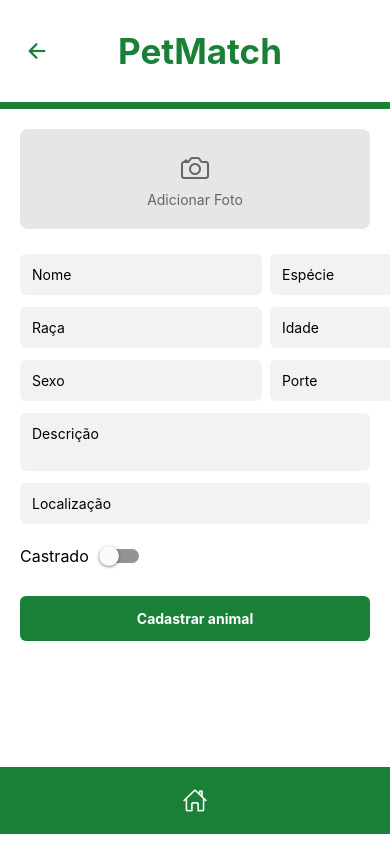
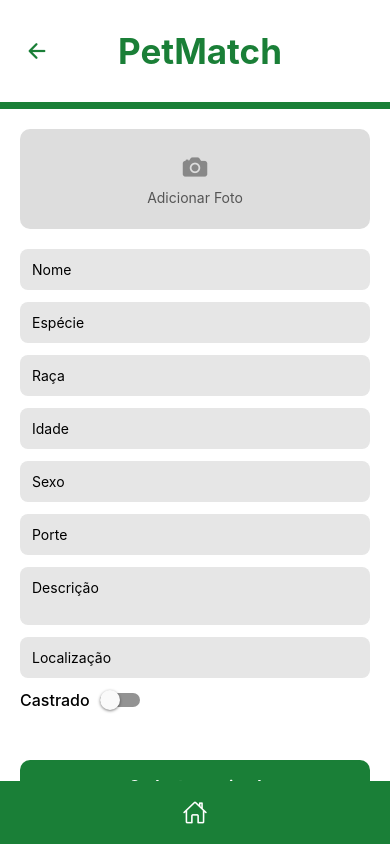
Before and after one commit to grazisarturi/PetMatch, a React Native app: screen /CadastroAnimal in a window 390 px wide. Built offline with nearby package versions, Linux system fonts and the light colour scheme.

Commit message:
firebase

```diff
--- a/firebase.js
+++ b/firebase.js
@@ -1,5 +1,7 @@
 import firebase from "firebase/compat/app";
-import 'firebase/compat/firestore'
+import 'firebase/compat/firestore';
+import 'firebase/compat/auth';
+
 
 const firebaseConfig = {
     apiKey: "AIzaSyBu5Oclq6Jo49qbjTKoaudo6exgRjlwjHk",
--- a/package.json
+++ b/package.json
@@ -21,7 +21,9 @@
     "react-native": "0.79.2",
     "react-native-safe-area-context": "^5.4.0",
     "react-native-screens": "^4.10.0",
-    "react-native-web": "^0.20.0"
+    "react-native-web": "^0.20.0",
+    "expo-image-picker": "~16.1.4",
+    "expo-file-system": "~18.1.10"
   },
   "devDependencies": {
     "@babel/core": "^7.20.0"
--- a/screens/Adotante/DetalhesClinica.js
+++ b/screens/Adotante/DetalhesClinica.js
@@ -31,7 +31,6 @@ export default function DetalhesClinica({ route, navigation }) {
     <View style={styles.container}>
       <Cabecalho2 navigation={navigation} />
 
-      {/* Imagem da clínica */}
       <View style={styles.clinicaImagemContainer}>
         <Image
           source={require('../../images/capa-clinica.jpg')}
--- a/screens/CadastroAnimal.js
+++ b/screens/CadastroAnimal.js
@@ -1,13 +1,7 @@
 import React, { useState } from 'react';
 import {
-  View,
-  Text,
-  TextInput,
-  StyleSheet,
-  TouchableOpacity,
-  ScrollView,
-  Switch,
-  Alert
+  View, Text, TextInput, StyleSheet,
+  TouchableOpacity, ScrollView, Switch, Alert
 } from 'react-native';
 import { Ionicons } from '@expo/vector-icons';
 import Cabecalho2 from '../components/Cabecalho2';
@@ -26,12 +20,7 @@ export default function CadastroAnimal({ navigation }) {
   const [localizacao, setLocalizacao] = useState('');
   const [castrado, setCastrado] = useState(false);
 
-  const handleCadastrar = async () => {
-    if (!nome || !especie || !idade || !localizacao) {
-      Alert.alert('Erro', 'Preencha todos os campos obrigatórios!');
-      return;
-    }
-
+  const cadastrarAnimal = async () => {
     try {
       await db.collection('animais').add({
         nome,
@@ -42,11 +31,12 @@ export default function CadastroAnimal({ navigation }) {
         porte,
         descricao,
         localizacao,
-        castrado
+        castrado,
+        imagem: 'https://via.placeholder.com/100'
       });
 
       Alert.alert('Sucesso', 'Animal cadastrado com sucesso!');
-      navigation.navigate('AbrigoDashboard'); // ou outra tela que preferir
+      navigation.navigate('AbrigoDashboard');
     } catch (error) {
       console.error('Erro ao cadastrar animal:', error);
       Alert.alert('Erro', 'Não foi possível cadastrar o animal.');
@@ -56,82 +46,32 @@ export default function CadastroAnimal({ navigation }) {
   return (
     <View style={styles.container}>
       <Cabecalho2 navigation={navigation} />
-
       <ScrollView contentContainerStyle={styles.form}>
         <TouchableOpacity style={styles.fotoBox}>
-          <Ionicons name="camera-outline" size={32} color="#666" />
-          <Text style={styles.fotoText}>Adicionar Foto</Text>
+          <Ionicons name="camera" size={28} color="#888" />
+          <Text style={styles.fotoTexto}>Adicionar Foto</Text>
         </TouchableOpacity>
 
-        <View style={styles.row}>
-          <TextInput
-            style={styles.input}
-            placeholder="Nome"
-            value={nome}
-            onChangeText={setNome}
-          />
-          <TextInput
-            style={styles.input}
-            placeholder="Espécie"
-            value={especie}
-            onChangeText={setEspecie}
-          />
-        </View>
-
-        <View style={styles.row}>
-          <TextInput
-            style={styles.input}
-            placeholder="Raça"
-            value={raca}
-            onChangeText={setRaca}
-          />
-          <TextInput
-            style={styles.input}
-            placeholder="Idade"
-            value={idade}
-            onChangeText={setIdade}
-          />
-        </View>
-
-        <View style={styles.row}>
-          <TextInput
-            style={styles.input}
-            placeholder="Sexo"
-            value={sexo}
-            onChangeText={setSexo}
-          />
-          <TextInput
-            style={styles.input}
-            placeholder="Porte"
-            value={porte}
-            onChangeText={setPorte}
-          />
-        </View>
-
-        <TextInput
-          style={styles.inputFull}
-          placeholder="Descrição"
-          multiline
-          value={descricao}
-          onChangeText={setDescricao}
-        />
-
-        <TextInput
-          style={styles.inputFull}
-          placeholder="Localização"
-          value={localizacao}
-          onChangeText={setLocalizacao}
-        />
+        <TextInput style={styles.input} placeholder="Nome" value={nome} onChangeText={setNome} />
+        <TextInput style={styles.input} placeholder="Espécie" value={especie} onChangeText={setEspecie} />
+        <TextInput style={styles.input} placeholder="Raça" value={raca} onChangeText={setRaca} />
+        <TextInput style={styles.input} placeholder="Idade" value={idade} onChangeText={setIdade} />
+        <TextInput style={styles.input} placeholder="Sexo" value={sexo} onChangeText={setSexo} />
+        <TextInput style={styles.input} placeholder="Porte" value={porte} onChangeText={setPorte} />
+        <TextInput style={styles.input} placeholder="Descrição" value={descricao} onChangeText={setDescricao} multiline />
+        <TextInput style={styles.input} placeholder="Localização" value={localizacao} onChangeText={setLocalizacao} />
 
         <View style={styles.switchContainer}>
           <Text style={styles.switchLabel}>Castrado</Text>
           <Switch value={castrado} onValueChange={setCastrado} />
         </View>
 
-        <TouchableOpacity style={styles.botaoCadastrar} onPress={handleCadastrar}>
-          <Text style={styles.botaoTexto}>Cadastrar animal</Text>
+        {/* Botão Cadastrar dentro do ScrollView */}
+        <TouchableOpacity style={styles.button} onPress={cadastrarAnimal}>
+          <Text style={styles.buttonText}>Cadastrar animal</Text>
         </TouchableOpacity>
       </ScrollView>
+
 
       <View style={styles.footer}>
         <Ionicons
@@ -147,59 +87,51 @@ export default function CadastroAnimal({ navigation }) {
 
 const styles = StyleSheet.create({
   container: { flex: 1, backgroundColor: '#fff' },
-  form: { padding: 20 },
+  form: { padding: 20, paddingBottom: 140 },
   fotoBox: {
+    backgroundColor: '#ddd',
     height: 100,
+    justifyContent: 'center',
+    alignItems: 'center',
+    borderRadius: 10,
+    marginBottom: 20
+  },
+  fotoTexto: { color: '#555', marginTop: 6 },
+  input: {
     backgroundColor: '#e6e6e6',
     borderRadius: 8,
-    justifyContent: 'center',
-    alignItems: 'center',
-    marginBottom: 25
-  },
-  fotoText: { color: '#666', marginTop: 5 },
-  row: {
-    flexDirection: 'row',
-    justifyContent: 'space-between',
-    marginBottom: 12
-  },
-  input: {
-    backgroundColor: '#f2f2f2',
-    borderRadius: 6,
-    padding: 12,
-    flex: 1,
-    marginRight: 8
-  },
-  inputFull: {
-    backgroundColor: '#f2f2f2',
-    borderRadius: 6,
     padding: 12,
     marginBottom: 12
   },
   switchContainer: {
     flexDirection: 'row',
     alignItems: 'center',
-    marginTop: 10,
-    marginBottom: 20
+    marginBottom: 30
   },
   switchLabel: {
-    marginRight: 10,
+    fontSize: 16,
+    fontWeight: '500',
+    marginRight: 10
+  },
+  button: {
+    backgroundColor: '#1a7f37',
+    paddingVertical: 16,
+    borderRadius: 10,
+    alignItems: 'center',
+    marginTop: 20
+  },
+
+  buttonText: {
+    color: '#fff',
+    fontWeight: 'bold',
     fontSize: 16
-  },
-  botaoCadastrar: {
-    backgroundColor: '#1a7f37',
-    padding: 14,
-    borderRadius: 6,
-    alignItems: 'center',
-    marginTop: 10
-  },
-  botaoTexto: {
-    color: '#fff',
-    fontWeight: 'bold'
   },
   footer: {
     backgroundColor: '#1a7f37',
     alignItems: 'center',
-    padding: 20,
-    marginBottom: 10
+    padding: 18,
+    position: 'absolute',
+    bottom: 0,
+    width: '100%',
   }
 });
--- a/screens/ListaPets.js
+++ b/screens/ListaPets.js
@@ -1,78 +1,95 @@
-import React, { useState } from 'react';
-import { View, Text, StyleSheet, Image, TouchableOpacity, ScrollView, Alert } from 'react-native';
+import React, { useEffect, useState } from 'react';
+import {
+  View, Text, StyleSheet, Image, FlatList,
+  TouchableOpacity, Alert
+} from 'react-native';
 import { Ionicons } from '@expo/vector-icons';
+import { firebase } from '../firebase';
+import { useIsFocused } from '@react-navigation/native';
 import Cabecalho2 from '../components/Cabecalho2';
 
+const db = firebase.firestore();
 
 export default function ListaPets({ navigation }) {
-  const [pets, setPets] = useState([
-    { id: 1, nome: 'Fred', imagem: require('../images/fred.jpeg') },
-    { id: 2, nome: 'Lili', imagem: require('../images/lili.jpeg') }
-  ]);
+  const [animais, setAnimais] = useState([]);
+  const isFocused = useIsFocused();
 
-  const editar = (pet) => {
-    Alert.alert('Editar', `Você quer editar ${pet.nome}?`, [
-      {
-        text: 'Cancelar',
-        style: 'cancel'
-      },
-      {
-        text: 'OK',
-        onPress: () => {
-          navigation.navigate('CadastroAnimal', { pet });
-        }
-      }
-    ]);
-  };
+  useEffect(() => {
+    if (isFocused) {
+      const unsubscribe = db.collection('animais').onSnapshot(snapshot => {
+        const lista = [];
+        snapshot.forEach(doc => {
+          lista.push({ id: doc.id, ...doc.data() });
+        });
+        setAnimais(lista);
+      });
+      return () => unsubscribe();
+    }
+  }, [isFocused]);
 
-  const excluir = (pet) => {
+  const excluirAnimal = (id) => {
     Alert.alert(
-      'Excluir',
-      `Tem certeza que deseja excluir ${pet.nome}?`,
+      'Confirmar exclusão',
+      'Tem certeza que deseja excluir este animal?',
       [
         { text: 'Cancelar', style: 'cancel' },
         {
           text: 'Excluir',
+          onPress: async () => {
+            await db.collection('animais').doc(id).delete();
+          },
           style: 'destructive',
-          onPress: () => {
-            setPets((prevPets) => prevPets.filter((p) => p.id !== pet.id));
-          }
-        }
+        },
       ]
     );
   };
+
+  const renderItem = ({ item }) => (
+    <View style={styles.card}>
+      <Image
+        source={{ uri: item.imagem || 'https://via.placeholder.com/80' }}
+        style={styles.image}
+      />
+
+      <View style={styles.info}>
+        <Text style={styles.nome}>{item.nome}</Text>
+        <TouchableOpacity
+          style={styles.botaoEditar}
+          onPress={() => navigation.navigate('EditarAnimal', { animal: item })}
+        >
+          <Text style={styles.textoEditar}>Editar</Text>
+        </TouchableOpacity>
+        <TouchableOpacity
+          style={styles.botaoExcluir}
+          onPress={() => excluirAnimal(item.id)}
+        >
+          <Text style={styles.textoExcluir}>Excluir</Text>
+        </TouchableOpacity>
+      </View>
+    </View>
+  );
 
   return (
     <View style={styles.container}>
       <Cabecalho2 navigation={navigation} />
 
-      <ScrollView contentContainerStyle={styles.listContainer}>
-        {pets.map((pet) => (
-          <View key={pet.id} style={styles.card}>
-            <Image source={pet.imagem} style={styles.image} />
-
-            <View style={styles.center}>
-              <Text style={styles.nome}>{pet.nome}</Text>
-            </View>
-
-            <View style={styles.botoes}>
-              <TouchableOpacity style={styles.botaoEditar} onPress={() => editar(pet)}>
-                <Text style={styles.textoEditar}>Editar</Text>
-              </TouchableOpacity>
-              <TouchableOpacity style={styles.botaoExcluir} onPress={() => excluir(pet)}>
-                <Text style={styles.textoExcluir}>Excluir</Text>
-              </TouchableOpacity>
-            </View>
-          </View>
-        ))}
-
-        <TouchableOpacity
-          style={styles.cadastrar}
-          onPress={() => navigation.navigate('CadastroAnimal')}
-        >
-          <Text style={styles.cadastrarTexto}>Cadastrar novo animal</Text>
-        </TouchableOpacity>
-      </ScrollView>
+      <FlatList
+        data={animais}
+        keyExtractor={(item) => item.id}
+        renderItem={renderItem}
+        contentContainerStyle={styles.list}
+        ListFooterComponent={(
+          <>
+            <TouchableOpacity
+              style={styles.botaoCadastrar}
+              onPress={() => navigation.navigate('CadastroAnimal')}
+            >
+              <Text style={styles.botaoCadastrarTexto}>Cadastrar novo animal</Text>
+            </TouchableOpacity>
+            <View style={{ height: 100 }} />
+          </>
+        )}
+      />
 
       <View style={styles.footer}>
         <Ionicons
@@ -84,86 +101,100 @@ export default function ListaPets({ navigation }) {
       </View>
     </View>
   );
+
 }
 
 const styles = StyleSheet.create({
   container: { flex: 1, backgroundColor: '#fff' },
+  header: {
+    flexDirection: 'row',
+    justifyContent: 'space-between',
+    paddingVertical: 40,
+    paddingHorizontal: 20,
+    alignItems: 'center',
+  },
+  logo: {
+    fontSize: 26,
+    fontWeight: 'bold',
+    color: '#1a7f37',
+  },
   linhaInferior: {
     height: 4,
     backgroundColor: '#1a7f37',
-    width: '100%'
+    width: '100%',
+    marginBottom: 10,
   },
-  listContainer: {
-    padding: 30
+  list: {
+    paddingHorizontal: 20,
+    paddingBottom: 80,
   },
   card: {
-    flexDirection: 'row',
-    alignItems: 'center',
     borderWidth: 1.5,
     borderColor: '#1a7f37',
     borderRadius: 12,
-    padding: 10,
-    marginBottom: 20,
-    backgroundColor: '#fff'
+    padding: 8,
+    marginBottom: 16,
+    backgroundColor: '#fff',
+    flexDirection: 'row',
+    alignItems: 'center',
+    gap: 10
   },
   image: {
-    width: 100,
-    height: 100,
-    borderRadius: 8
+    width: 80,
+    height: 80,
+    borderRadius: 10,
   },
-  center: {
+  info: {
     flex: 1,
-    alignItems: 'center'
+    justifyContent: 'center',
   },
   nome: {
+    fontWeight: 'bold',
     fontSize: 16,
-    fontWeight: 'bold'
-  },
-  botoes: {
-    justifyContent: 'center',
-    alignItems: 'flex-end',
-    gap: 8
+    marginBottom: 10
   },
   botaoEditar: {
-    backgroundColor: '#e6f4ea',
-    paddingVertical: 6,
-    paddingHorizontal: 17,
+    backgroundColor: '#d4f5dd',
+    paddingVertical: 4,
+    paddingHorizontal: 14,
     borderRadius: 6,
-    borderColor: '#1a7f37',
-    borderWidth: 1
+    marginBottom: 6,
+    alignSelf: 'flex-start',
+  },
+  botaoExcluir: {
+    backgroundColor: '#ffd9d9',
+    paddingVertical: 4,
+    paddingHorizontal: 14,
+    borderRadius: 6,
+    alignSelf: 'flex-start',
   },
   textoEditar: {
     color: '#1a7f37',
-    fontWeight: 'bold'
-  },
-  botaoExcluir: {
-    backgroundColor: '#fde8e8',
-    paddingVertical: 6,
-    paddingHorizontal: 14,
-    borderRadius: 6,
-    borderColor: '#e53935',
-    borderWidth: 1,
-    marginTop: 8
+    fontWeight: 'bold',
   },
   textoExcluir: {
-    color: '#e53935',
-    fontWeight: 'bold'
+    color: '#d11a2a',
+    fontWeight: 'bold',
   },
-  cadastrar: {
+  botaoCadastrar: {
     backgroundColor: '#1a7f37',
-    padding: 14,
-    borderRadius: 6,
+    marginHorizontal: 40,
+    paddingVertical: 14,
+    borderRadius: 8,
     alignItems: 'center',
-    marginTop: 200
+    marginBottom: 15,
   },
-  cadastrarTexto: {
+  botaoCadastrarTexto: {
     color: '#fff',
-    fontWeight: 'bold'
+    fontWeight: 'bold',
+    fontSize: 15,
   },
   footer: {
     backgroundColor: '#1a7f37',
     alignItems: 'center',
     padding: 20,
-    marginBottom: 10
-  }
+    position: 'absolute',
+    bottom: 0,
+    width: '100%',
+  },
 });
```
Also changed, not shown: screens/AbrigoCadastro.js (+7 -4 lines), screens/Adotante/CadastroAdotante.js (+27 -4 lines), screens/LoginScreen.js (+46 -7 lines), 1 other file (tests, documents, lock files or other folders).
